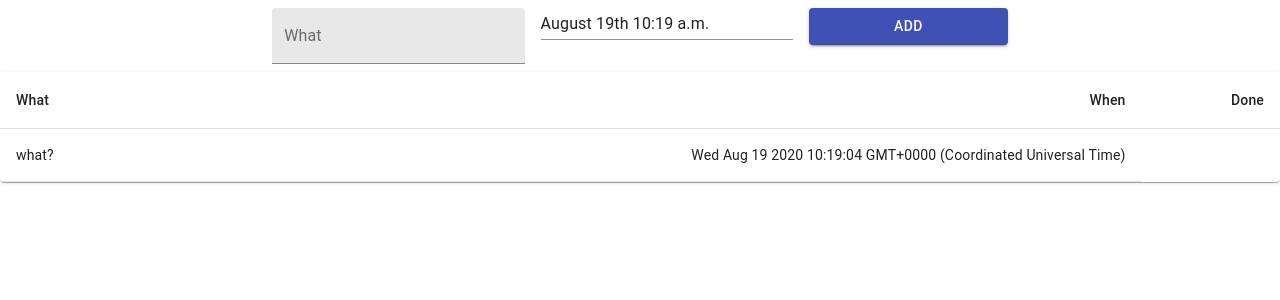
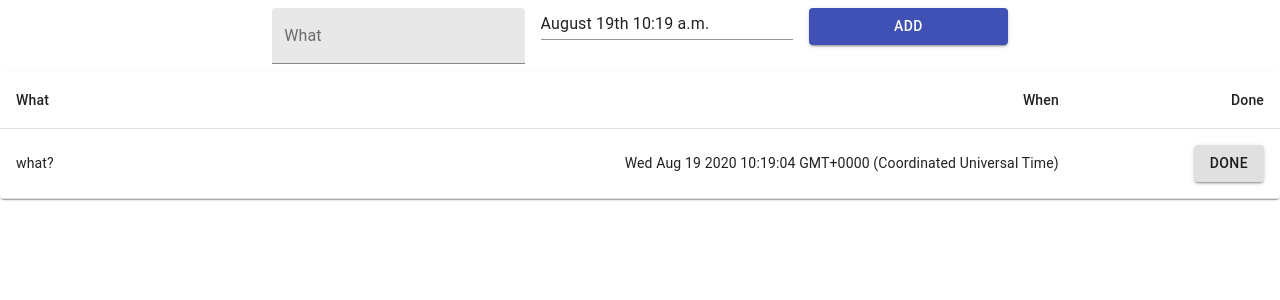
Before and after one commit to roninbar/2020-08-18-todo, a React (Create React App) app in the folder client/: page / in a window 1280 px wide. Shown: the top 300 px of the page. Built offline with nearby package versions, Linux system fonts and the light colour scheme.

Commit message:
Add Done button to every row.

```diff
--- a/client/src/components/TodoList.js
+++ b/client/src/components/TodoList.js
@@ -7,6 +7,7 @@ import TableContainer from '@material-ui/core/TableContainer';
 import TableHead from '@material-ui/core/TableHead';
 import TableRow from '@material-ui/core/TableRow';
 import Paper from '@material-ui/core/Paper';
+import { Button } from '@material-ui/core';
 
 const useStyles = makeStyles({
     table: {
@@ -41,6 +42,7 @@ export default function SimpleTable() {
                                 {row.what}
                             </TableCell>
                             <TableCell align="right">{row.when.toString()}</TableCell>
+                            <TableCell align="right"><Button variant="contained">Done</Button></TableCell>
                         </TableRow>
                     ))}
                 </TableBody>
```
